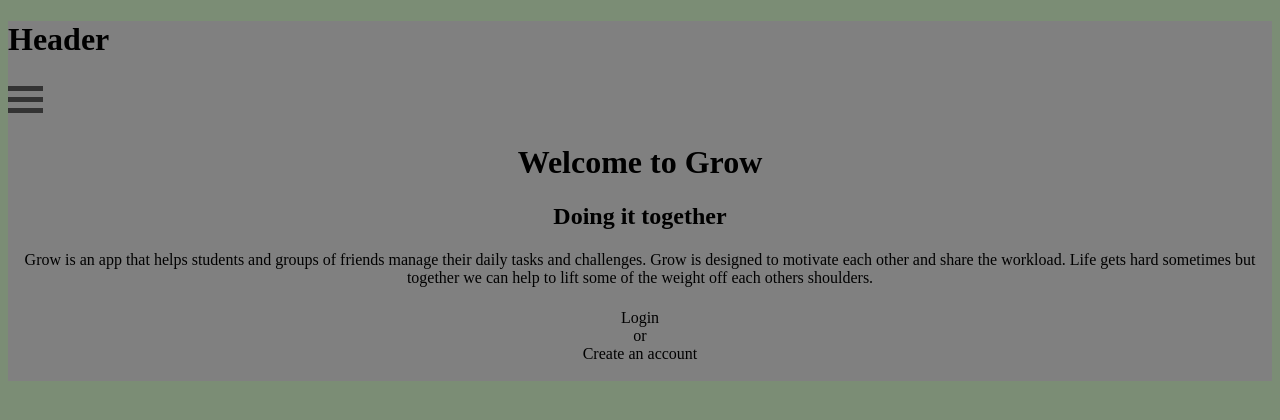
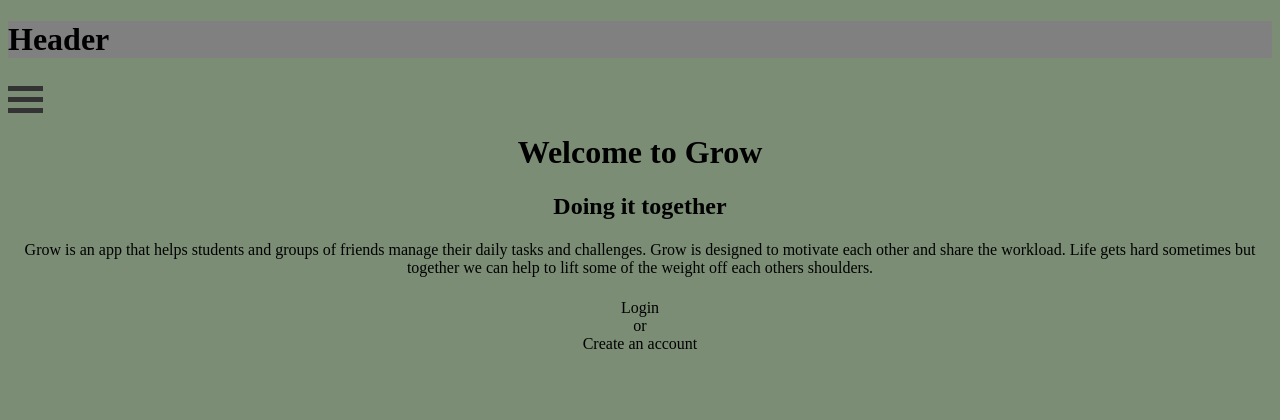
Before and after one commit to Its-Aspen/Doing-it-together, a plain HTML site: page index.html in a window 1280 px wide. Drawn offline with Linux system fonts and the light colour scheme.

Commit message:
Update index.html

```diff
--- a/index.html
+++ b/index.html
@@ -33,8 +33,12 @@
     </head>
     <div class="header" style="background-color: gray;">
         <h1>Header</h1>
-        <div class="container" onclick="myFunction(this)">
-            <div class="bar1"></div>
+
+      </div>
+    <body style="background-color: #7b8d75;">
+
+        <div style="align-items: left;" class="container" onclick="myFunction(this)">
+            <div  class="bar1"></div>
             <div class="bar2"></div>
             <div class="bar3"></div>
 
@@ -44,8 +48,7 @@
                 }
                 </script>
 
-      </div>
-    <body style="background-color: #7b8d75;">
+
         <h1></h1>
         <h1 style="text-align: center;"> Welcome to Grow </h1>
         <h2 style="text-align: center;">Doing it together</h2>
```
